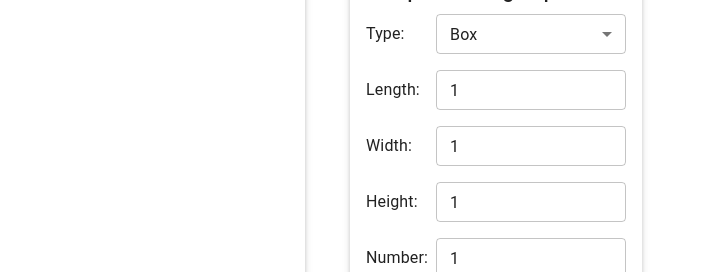
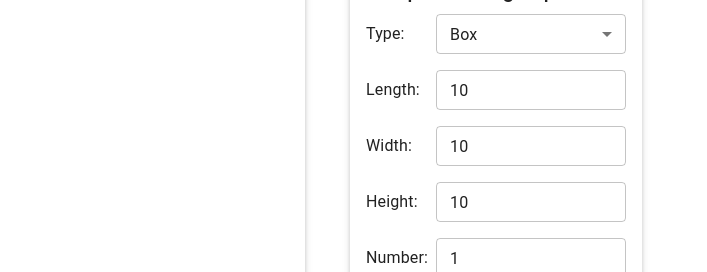
Before and after one commit to SunnBr0/3DVisualWebPage, a React (Create React App) app: page / in a window 1280 px wide. Both pictures are taken after a click on the button "ADD GROUP". Shown: the part 341-613 px from the top of the page, without its empty margins (0-707 px from the left). Built offline with nearby package versions, Linux system fonts and the light colour scheme.

Commit message:
final testovoe !!!

```diff
--- a/src/components/ControlPanel/AddFigureGroup.tsx
+++ b/src/components/ControlPanel/AddFigureGroup.tsx
@@ -16,9 +16,9 @@ const AddFigureGroup = () => {
   const { setArrayFigure } = useFigureData();
   const { setShowFormPrimitiv } = useShowForm();
   const [typeFigureItem, setType] = useState("Box");
-  const [lengthItem, setLength] = useState(1);
-  const [widthItem, setWidth] = useState(1);
-  const [heightItem, setHeight] = useState(1);
+  const [lengthItem, setLength] = useState(10);
+  const [widthItem, setWidth] = useState(10);
+  const [heightItem, setHeight] = useState(10);
   const [countFigureItem, setNumber] = useState(1);
 
   function getRandomPosition(
@@ -49,7 +49,7 @@ const AddFigureGroup = () => {
         typeFigure: typeFigureItem,
         width: widthItem,
         color: getRandomColor(),
-        position: getRandomPosition(-10, 10),
+        position: getRandomPosition(-100, 100),
       });
     }
     setArrayFigure((prev) => ({
```
